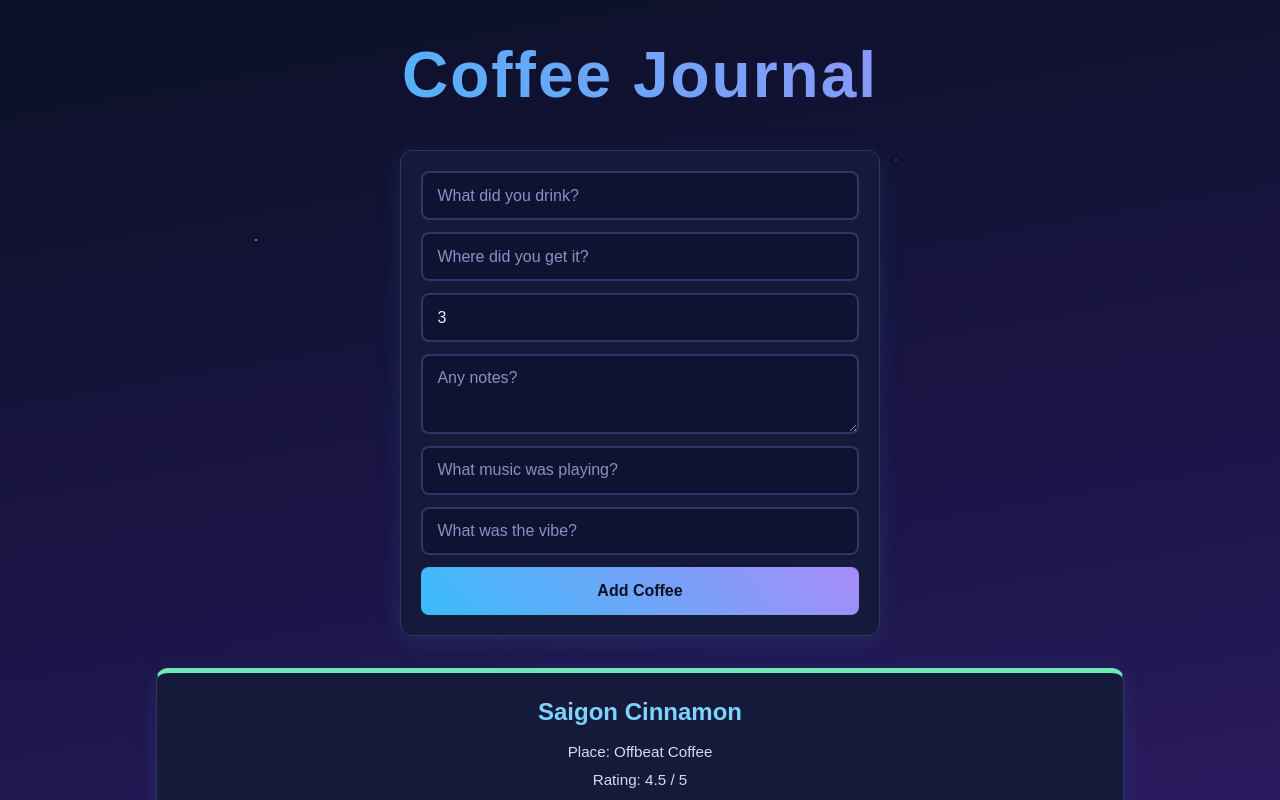
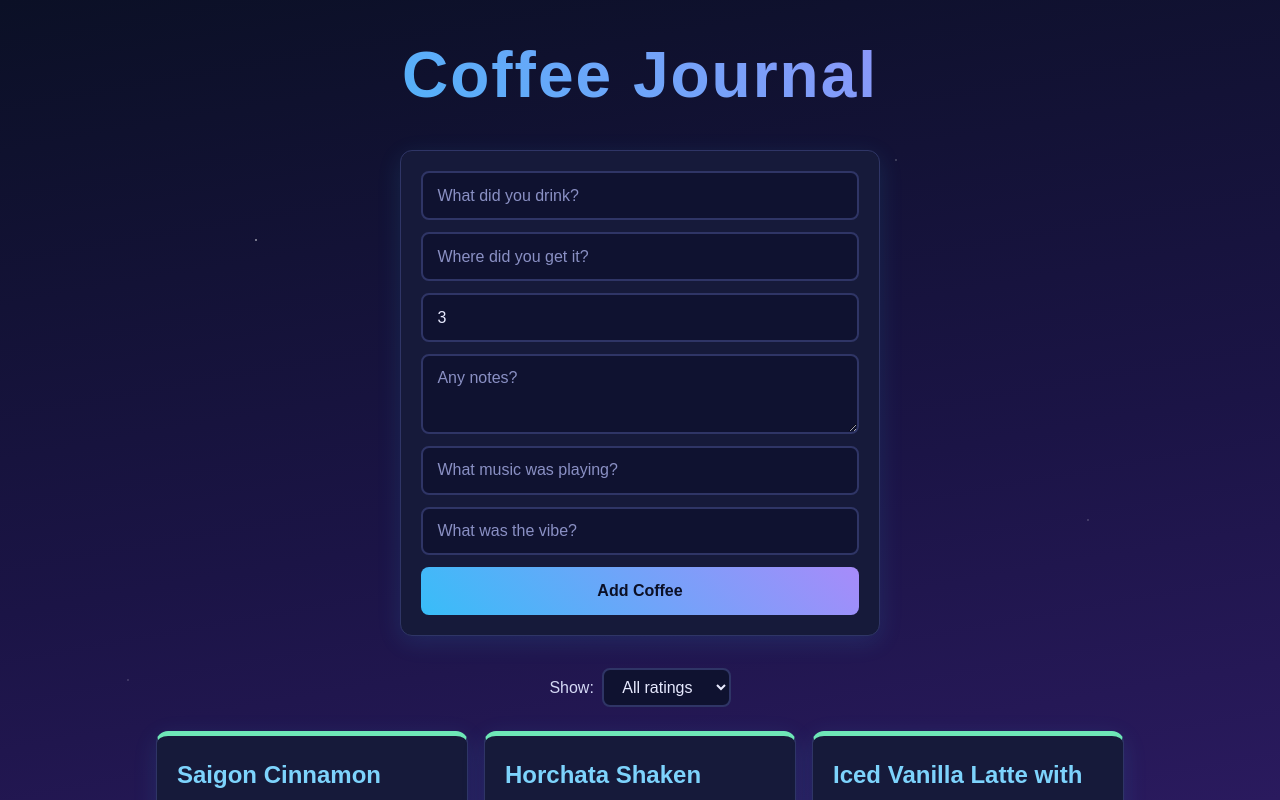
Before and after one commit to JusGilbert/coffee-journal, a React (Vite) app: page / in a window 1280 px wide. Shown: the top 800 px of the page. Built offline with nearby package versions, Linux system fonts and the light colour scheme.

Commit message:
Rating filter

```diff
--- a/src/App.css
+++ b/src/App.css
@@ -99,7 +99,9 @@ h1 {
   border-top: 5px solid #6ee7b7;
   border-radius: 12px;
   box-shadow: 0 6px 24px rgba(56, 189, 248, 0.12);
-  transition: transform 0.2s ease, box-shadow 0.2s ease;
+  transition:
+    transform 0.2s ease,
+    box-shadow 0.2s ease;
 }
 
 .coffee-card:hover {
@@ -129,10 +131,41 @@ h1 {
   color: #f9a8d4;
   font: inherit;
   cursor: pointer;
-  transition: background 0.2s ease, color 0.2s ease;
+  transition:
+    background 0.2s ease,
+    color 0.2s ease;
 }
 
 .delete-button:hover {
   background: #f9a8d4;
   color: #0b1026;
 }
+
+/* ===== Rating filter ===== */
+.filter-bar {
+  display: flex;
+  align-items: center;
+  justify-content: center;
+  gap: 0.5rem;
+  margin-bottom: 1.5rem;
+  color: #d5d9f5;
+}
+
+.rating-filter {
+  padding: 0.5rem 0.9rem;
+  border: 2px solid #2f3566;
+  border-radius: 8px;
+  background: #0f1230;
+  color: #e8eaff;
+  font: inherit;
+  cursor: pointer;
+}
+
+.rating-filter:focus {
+  outline: none;
+  border-color: #38bdf8;
+}
+
+.empty-message {
+  color: #d5d9f5;
+}
--- a/src/App.jsx
+++ b/src/App.jsx
@@ -47,6 +47,7 @@ function loadCoffees() {
 
 function App() {
   const [coffees, setCoffees] = useState(loadCoffees);
+  const [minRating, setMinRating] = useState(0);
 
   useEffect(() => {
     localStorage.setItem("coffees", JSON.stringify(coffees));
@@ -55,18 +56,43 @@ function App() {
   function addCoffee(coffee) {
     setCoffees([...coffees, { ...coffee, id: Date.now() }]);
   }
-    function deleteCoffee(id) {
-      setCoffees(coffees.filter((coffee) => coffee.id !== id));
-    }
+
+  function deleteCoffee(id) {
+    setCoffees(coffees.filter((coffee) => coffee.id !== id));
+  }
+
+  const visibleCoffees = coffees.filter((coffee) => coffee.rating >= minRating);
 
   return (
     <div className="app">
       <h1>Coffee Journal</h1>
       <CoffeeForm onAddCoffee={addCoffee} />
-      {coffees.map((coffee) => (
-        <CoffeeCard key={coffee.id} {...coffee} onDelete={deleteCoffee} />
-      ))}
+
+      <label className="filter-bar">
+        Show:
+        <select
+          className="rating-filter"
+          value={minRating}
+          onChange={(event) => setMinRating(Number(event.target.value))}
+        >
+          <option value={0}>All ratings</option>
+          <option value={3}>3 and up</option>
+          <option value={4}>4 and up</option>
+          <option value={4.5}>4.5 and up</option>
+        </select>
+      </label>
+
+      {visibleCoffees.length === 0 ? (
+        <p className="empty-message">No coffees match that rating yet.</p>
+      ) : (
+        <div className="coffee-grid">
+          {visibleCoffees.map((coffee) => (
+            <CoffeeCard key={coffee.id} {...coffee} onDelete={deleteCoffee} />
+          ))}
+        </div>
+      )}
     </div>
   );
 }
+
 export default App;
```
